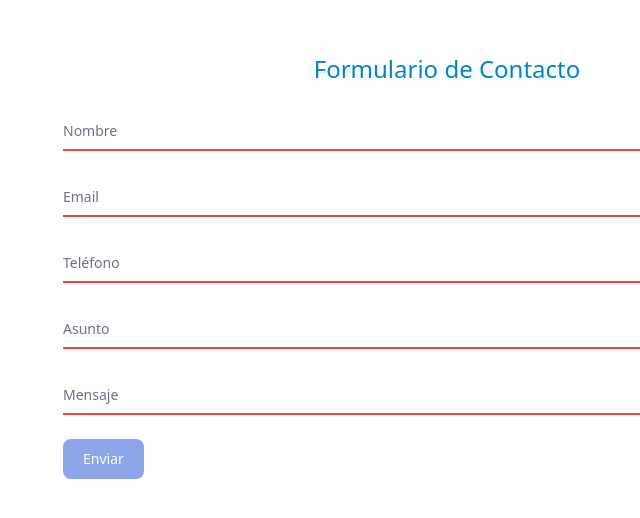
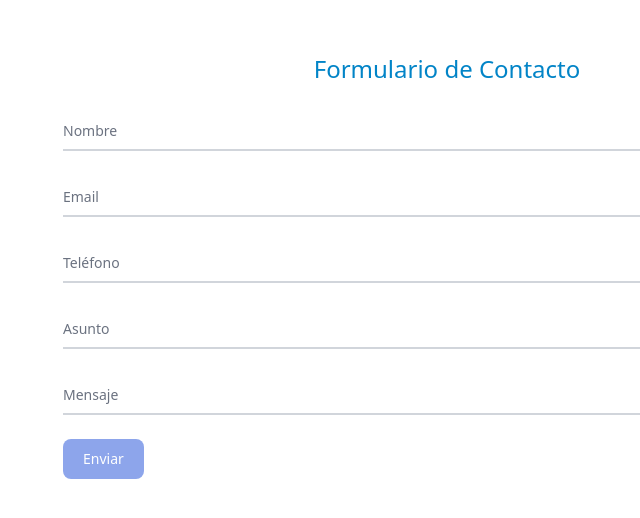
Before and after one commit to Jair1996/angular-asincrona12, an Angular app: page / in a window 1280 px wide. Shown: the part 134-652 px from the top of the page, without its empty margins (193-833 px from the left). Built offline with nearby package versions, Linux system fonts and the light colour scheme.

Commit message:
logica IsValidDirective agregada

```diff
--- a/src/app/components/contact-form/contact-form.component.html
+++ b/src/app/components/contact-form/contact-form.component.html
@@ -2,45 +2,96 @@
   <h1 class="text-sky-600 mb-6 text-center text-2xl">Formulario de Contacto</h1>
   <form autocomplete="off" [formGroup]="contactForm">
     <div class="relative z-0 w-full mb-6 group">
-        <input
-        [invalid]="contactForm.get('name')?.valid"
+      <input
+        [control]="getControl('name')"
         isValid
-        formControlName="name" type="text" id="txtName" class="block py-2.5 px-0 w-full text-sm text-gray-900 bg-transparent border-0 border-b-2 border-gray-300 appearance-none dark:text-white dark:border-gray-600 dark:focus:border-blue-500 focus:outline-none focus:ring-0 focus:border-blue-600 peer" placeholder=" " />
-        <label for="txtName" class="peer-focus:font-medium absolute text-sm text-gray-500 dark:text-gray-400 duration-300 transform -translate-y-6 scale-75 top-3 -z-10 origin-[0] peer-focus:left-0 peer-focus:text-blue-600 peer-focus:dark:text-blue-500 peer-placeholder-shown:scale-100 peer-placeholder-shown:translate-y-0 peer-focus:scale-75 peer-focus:-translate-y-6">Nombre</label>
+        formControlName="name"
+        type="text"
+        id="txtName"
+        class="block py-2.5 px-0 w-full text-sm text-gray-900 bg-transparent border-0 border-b-2 border-gray-300 appearance-none dark:text-white dark:border-gray-600 dark:focus:border-blue-500 focus:outline-none focus:ring-0 focus:border-blue-600 peer"
+        placeholder=" "
+      />
+      <label
+        for="txtName"
+        class="peer-focus:font-medium absolute text-sm text-gray-500 dark:text-gray-400 duration-300 transform -translate-y-6 scale-75 top-3 -z-10 origin-[0] peer-focus:left-0 peer-focus:text-blue-600 peer-focus:dark:text-blue-500 peer-placeholder-shown:scale-100 peer-placeholder-shown:translate-y-0 peer-focus:scale-75 peer-focus:-translate-y-6"
+        >Nombre</label
+      >
     </div>
 
     <div class="relative z-0 w-full mb-6 group">
-        <input
-        [invalid]="contactForm.get('email')?.valid"
+      <input
+        [control]="getControl('email')"
         isValid
-        formControlName="email" type="email" id="txtEmail" class="block py-2.5 px-0 w-full text-sm text-gray-900 bg-transparent border-0 border-b-2 border-gray-300 appearance-none dark:text-white dark:border-gray-600 dark:focus:border-blue-500 focus:outline-none focus:ring-0 focus:border-blue-600 peer" placeholder=" " />
-        <label for="txtEmail" class="peer-focus:font-medium absolute text-sm text-gray-500 dark:text-gray-400 duration-300 transform -translate-y-6 scale-75 top-3 -z-10 origin-[0] peer-focus:left-0 peer-focus:text-blue-600 peer-focus:dark:text-blue-500 peer-placeholder-shown:scale-100 peer-placeholder-shown:translate-y-0 peer-focus:scale-75 peer-focus:-translate-y-6">Email</label>
+        formControlName="email"
+        type="email"
+        id="txtEmail"
+        class="block py-2.5 px-0 w-full text-sm text-gray-900 bg-transparent border-0 border-b-2 border-gray-300 appearance-none dark:text-white dark:border-gray-600 dark:focus:border-blue-500 focus:outline-none focus:ring-0 focus:border-blue-600 peer"
+        placeholder=" "
+      />
+      <label
+        for="txtEmail"
+        class="peer-focus:font-medium absolute text-sm text-gray-500 dark:text-gray-400 duration-300 transform -translate-y-6 scale-75 top-3 -z-10 origin-[0] peer-focus:left-0 peer-focus:text-blue-600 peer-focus:dark:text-blue-500 peer-placeholder-shown:scale-100 peer-placeholder-shown:translate-y-0 peer-focus:scale-75 peer-focus:-translate-y-6"
+        >Email</label
+      >
     </div>
 
     <div class="relative z-0 w-full mb-6 group">
-        <input
-        [invalid]="contactForm.get('phone')?.valid"
+      <input
+        [control]="getControl('phone')"
         isValid
-        formControlName="phone" type="number" id="txtPhone" class="block py-2.5 px-0 w-full text-sm text-gray-900 bg-transparent border-0 border-b-2 border-gray-300 appearance-none dark:text-white dark:border-gray-600 dark:focus:border-blue-500 focus:outline-none focus:ring-0 focus:border-blue-600 peer" placeholder=" " />
-        <label for="txtPhone" class="peer-focus:font-medium absolute text-sm text-gray-500 dark:text-gray-400 duration-300 transform -translate-y-6 scale-75 top-3 -z-10 origin-[0] peer-focus:left-0 peer-focus:text-blue-600 peer-focus:dark:text-blue-500 peer-placeholder-shown:scale-100 peer-placeholder-shown:translate-y-0 peer-focus:scale-75 peer-focus:-translate-y-6">Teléfono</label>
+        formControlName="phone"
+        type="number"
+        id="txtPhone"
+        class="block py-2.5 px-0 w-full text-sm text-gray-900 bg-transparent border-0 border-b-2 border-gray-300 appearance-none dark:text-white dark:border-gray-600 dark:focus:border-blue-500 focus:outline-none focus:ring-0 focus:border-blue-600 peer"
+        placeholder=" "
+      />
+      <label
+        for="txtPhone"
+        class="peer-focus:font-medium absolute text-sm text-gray-500 dark:text-gray-400 duration-300 transform -translate-y-6 scale-75 top-3 -z-10 origin-[0] peer-focus:left-0 peer-focus:text-blue-600 peer-focus:dark:text-blue-500 peer-placeholder-shown:scale-100 peer-placeholder-shown:translate-y-0 peer-focus:scale-75 peer-focus:-translate-y-6"
+        >Teléfono</label
+      >
     </div>
 
     <div class="relative z-0 w-full mb-6 group">
-        <input
-        [invalid]="contactForm.get('asunto')?.valid"
+      <input
+        [control]="getControl('asunto')"
         isValid
-        formControlName="asunto" type="text" id="txtAsunto" class="block py-2.5 px-0 w-full text-sm text-gray-900 bg-transparent border-0 border-b-2 border-gray-300 appearance-none dark:text-white dark:border-gray-600 dark:focus:border-blue-500 focus:outline-none focus:ring-0 focus:border-blue-600 peer" placeholder=" " />
-        <label for="txtAsunto" class="peer-focus:font-medium absolute text-sm text-gray-500 dark:text-gray-400 duration-300 transform -translate-y-6 scale-75 top-3 -z-10 origin-[0] peer-focus:left-0 peer-focus:text-blue-600 peer-focus:dark:text-blue-500 peer-placeholder-shown:scale-100 peer-placeholder-shown:translate-y-0 peer-focus:scale-75 peer-focus:-translate-y-6">Asunto</label>
+        formControlName="asunto"
+        type="text"
+        id="txtAsunto"
+        class="block py-2.5 px-0 w-full text-sm text-gray-900 bg-transparent border-0 border-b-2 border-gray-300 appearance-none dark:text-white dark:border-gray-600 dark:focus:border-blue-500 focus:outline-none focus:ring-0 focus:border-blue-600 peer"
+        placeholder=" "
+      />
+      <label
+        for="txtAsunto"
+        class="peer-focus:font-medium absolute text-sm text-gray-500 dark:text-gray-400 duration-300 transform -translate-y-6 scale-75 top-3 -z-10 origin-[0] peer-focus:left-0 peer-focus:text-blue-600 peer-focus:dark:text-blue-500 peer-placeholder-shown:scale-100 peer-placeholder-shown:translate-y-0 peer-focus:scale-75 peer-focus:-translate-y-6"
+        >Asunto</label
+      >
     </div>
 
     <div class="relative z-0 w-full mb-6 group">
-        <input
-        [invalid]="contactForm.get('message')?.valid"
+      <input
+        [control]="getControl('message')"
         isValid
-        formControlName="message" type="text" id="txtMensaje" class="block py-2.5 px-0 w-full text-sm text-gray-900 bg-transparent border-0 border-b-2 border-gray-300 appearance-none dark:text-white dark:border-gray-600 dark:focus:border-blue-500 focus:outline-none focus:ring-0 focus:border-blue-600 peer" placeholder=" " />
-        <label for="txtMensaje" class="peer-focus:font-medium absolute text-sm text-gray-500 dark:text-gray-400 duration-300 transform -translate-y-6 scale-75 top-3 -z-10 origin-[0] peer-focus:left-0 peer-focus:text-blue-600 peer-focus:dark:text-blue-500 peer-placeholder-shown:scale-100 peer-placeholder-shown:translate-y-0 peer-focus:scale-75 peer-focus:-translate-y-6">Mensaje</label>
+        formControlName="message"
+        type="text"
+        id="txtMensaje"
+        class="block py-2.5 px-0 w-full text-sm text-gray-900 bg-transparent border-0 border-b-2 border-gray-300 appearance-none dark:text-white dark:border-gray-600 dark:focus:border-blue-500 focus:outline-none focus:ring-0 focus:border-blue-600 peer"
+        placeholder=" "
+      />
+      <label
+        for="txtMensaje"
+        class="peer-focus:font-medium absolute text-sm text-gray-500 dark:text-gray-400 duration-300 transform -translate-y-6 scale-75 top-3 -z-10 origin-[0] peer-focus:left-0 peer-focus:text-blue-600 peer-focus:dark:text-blue-500 peer-placeholder-shown:scale-100 peer-placeholder-shown:translate-y-0 peer-focus:scale-75 peer-focus:-translate-y-6"
+        >Mensaje</label
+      >
     </div>
 
-    <button [disabled]="contactForm.invalid" type="submit" class="disabled:opacity-50 disabled:pointer-events-none text-white bg-blue-700 hover:bg-blue-800 focus:ring-4 focus:outline-none focus:ring-blue-300 font-medium rounded-lg text-sm w-full sm:w-auto px-5 py-2.5 text-center dark:bg-blue-600 dark:hover:bg-blue-700 dark:focus:ring-blue-800">Enviar</button>
+    <button
+      [disabled]="contactForm.invalid"
+      type="submit"
+      class="disabled:opacity-50 disabled:pointer-events-none text-white bg-blue-700 hover:bg-blue-800 focus:ring-4 focus:outline-none focus:ring-blue-300 font-medium rounded-lg text-sm w-full sm:w-auto px-5 py-2.5 text-center dark:bg-blue-600 dark:hover:bg-blue-700 dark:focus:ring-blue-800"
+    >
+      Enviar
+    </button>
   </form>
 </section>
--- a/src/app/components/contact-form/contact-form.component.ts
+++ b/src/app/components/contact-form/contact-form.component.ts
@@ -1,5 +1,10 @@
 import { Component } from '@angular/core';
-import { FormBuilder, FormGroup, Validators } from '@angular/forms';
+import {
+  FormBuilder,
+  FormControl,
+  FormGroup,
+  Validators,
+} from '@angular/forms';
 
 @Component({
   selector: 'app-contact-form',
@@ -17,10 +22,7 @@
 
   constructor(private fb: FormBuilder) {}
 
-  isTheFieldInvalid(control: string) {
-    return (
-      this.contactForm.controls[control].errors &&
-      this.contactForm.controls[control].touched
-    );
+  getControl(control: string): FormControl {
+    return this.contactForm.get(control) as FormControl;
   }
 }
--- a/src/app/directives/is-valid.directive.ts
+++ b/src/app/directives/is-valid.directive.ts
@@ -1,19 +1,39 @@
-import { Directive, ElementRef, Input, OnChanges, SimpleChanges } from '@angular/core';
+import {
+  Directive,
+  ElementRef,
+  HostListener,
+  Input,
+  OnInit,
+} from '@angular/core';
+import { FormControl } from '@angular/forms';
 
 @Directive({
-  selector: '[isValid]'
+  selector: '[isValid]',
 })
-export class IsValidDirective implements OnChanges{
-  @Input() invalid!: boolean | undefined;
-  $element = this.elementRef.nativeElement as HTMLInputElement
+export class IsValidDirective implements OnInit {
+  @Input() control!: FormControl;
+
+  $element = this.elementRef.nativeElement as HTMLInputElement;
 
   constructor(private elementRef: ElementRef) {}
 
-  ngOnChanges(changes: SimpleChanges): void {
-    if(!this.invalid) {
-      this.$element.classList.add('border-red-500')
+  ngOnInit(): void {
+    this.control.valueChanges.subscribe((_) => {
+      this.changeColorIfIsInvalid();
+    });
+  }
+
+  @HostListener('blur') onBlur() {
+    this.changeColorIfIsInvalid();
+  }
+
+  changeColorIfIsInvalid() {
+    if (this.control.invalid) {
+      this.$element.classList.add('border-red-500', 'focus:border-red-600');
+      this.$element.classList.remove('border-blue-500');
     } else {
-      this.$element.classList.remove('border-red-500')
+      this.$element.classList.remove('border-red-500', 'focus:border-red-600');
+      this.$element.classList.add('border-blue-500');
     }
   }
 }
```
